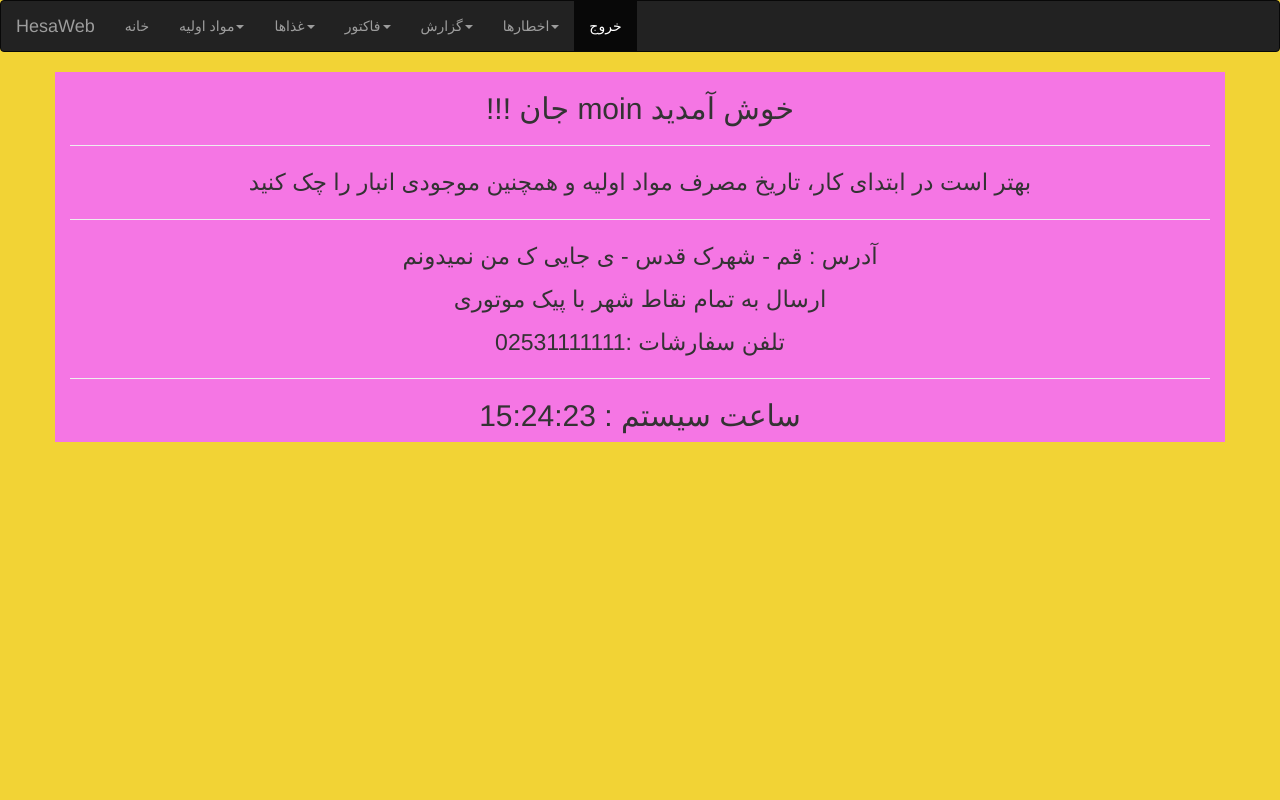
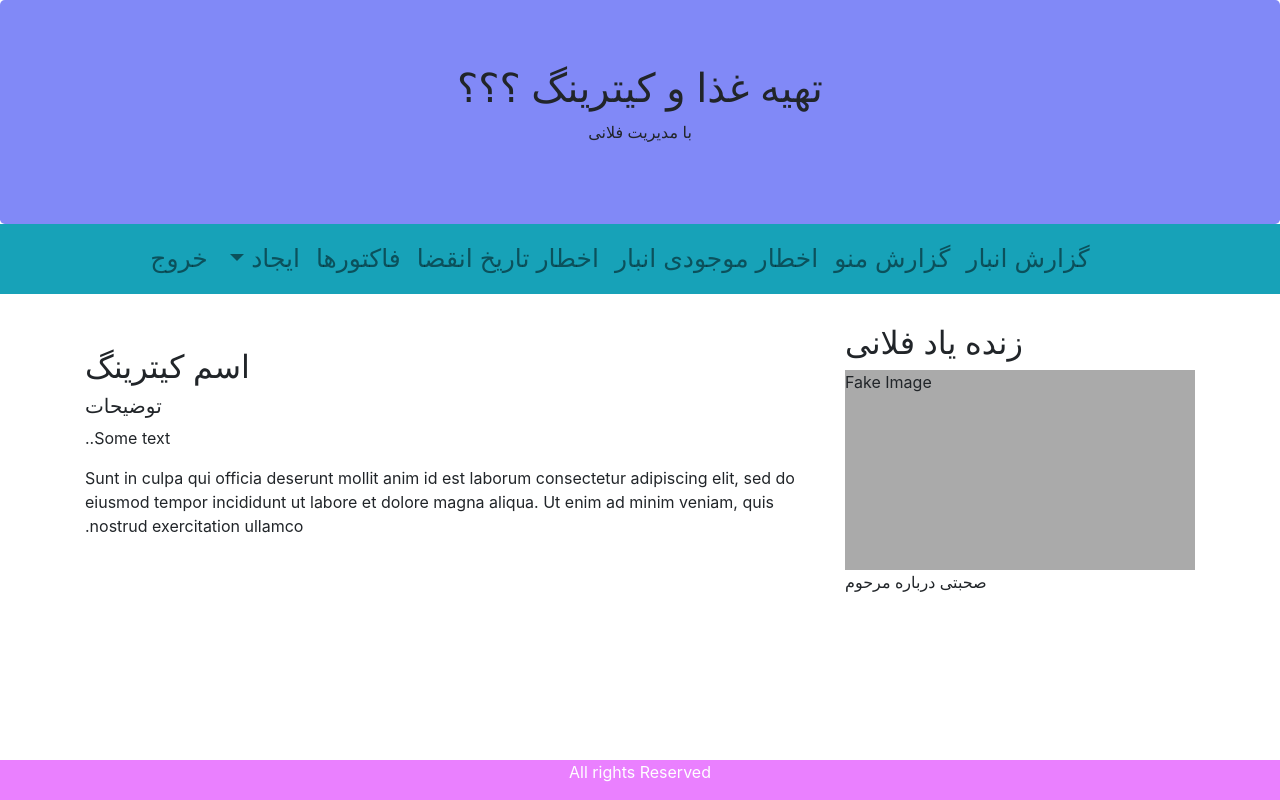
Before and after one commit to MoinHosseini/ahmadreza, a Django app: page / in a window 1280 px wide. Run offline with Django 3.2, Linux system fonts and the light colour scheme; a user stored in the database is signed in; some libraries are stand-ins or nearby versions.

Commit message:
new homepage

```diff
--- a/templates/base.html
+++ b/templates/base.html
@@ -1,5 +1,5 @@
 <!DOCTYPE html>
-<html lang=“fa” dir=“rtl”>
+<html lang='fa' dir='rtl'>
   <head>
     <meta charset="UTF-8">
     <meta name="viewport" content="width=device-width, initial-scale=1.0">
@@ -65,7 +65,8 @@
               <li><a href="/notif/date">تاریخ انقضا مواد اولیه</a></li>
             </ul>
           </li>
-          <li class="active"><a href="{% url 'logout' %}">خروج</a></li>
+          <li class="active"><a href="{% url 'logout' %}">خروج</a>
+          </li>
         </ul>
       </div>
     </nav>
--- a/templates/homepage.html
+++ b/templates/homepage.html
@@ -1,36 +1,107 @@
-{% extends 'base.html' %}
-<{% block title %}
-خانه
-{% endblock title %}
-{% block style %}
-.container{
-  background-color: #f576e4 ;
+<!DOCTYPE html>
+<html lang="fa" dir="rtl">
+  <head>
+    <title>Bootstrap 4 Website Example</title>
+    <meta charset="utf-8">
+    <meta name="viewport" content="width=device-width, initial-scale=1">
+    <link rel="stylesheet" href="https://cdn.jsdelivr.net/npm/bootstrap@4.6.2/dist/css/bootstrap.min.css">
+    <script src="https://cdn.jsdelivr.net/npm/jquery@3.6.1/dist/jquery.slim.min.js"></script>
+    <script src="https://cdn.jsdelivr.net/npm/popper.js@1.16.1/dist/umd/popper.min.js"></script>
+    <script src="https://cdn.jsdelivr.net/npm/bootstrap@4.6.2/dist/js/bootstrap.bundle.min.js"></script>
+    <style>
+      .footer {
+        position: fixed;
+        left: 0;
+        bottom: 0;
+        width: 100%;
+        background-color: #ea80ff;
+        color: white;
+        text-align: center;
+     }
+      .fakeimg {
+    height: 200px;
+    background: #aaa;
+  }
+  #heade{
+    background: #8189f7;
+  }
+.dropdown-menu{
+  font-size: 18px;
 }
-.home{
-  text-align : center;
-  font-size:30px;
-}
-body{
-  background-color: #f2d335 ;
+.nav-link{
+  font-size: 25px;
 }
 
-p{
-  text-align : center;
-  font-size:23px;
+.navbar a:hover {
+  background-color: #a5e8b7;
 }
-{% endblock style %}
+
+  </style>
+</head>
+<body>
 
 
-{% block body %}
-  <div class="container">
-    <h3 class="home"> !!! جان {{user}} خوش آمدید</h3>
-    <hr>
-    <p>بهتر است در ابتدای کار، تاریخ مصرف مواد اولیه و همچنین موجودی انبار را چک کنید</p>
-    <hr>
-    <p>آدرس : قم - شهرک قدس - ی جایی ک من نمیدونم</p>
-    <p>ارسال به تمام نقاط شهر با پیک موتوری</p>
-    <p>تلفن سفارشات :02531111111</p>
-    <hr>
-    <h2 class="home"> {% now "G:i:s " %} : ساعت سیستم </h2>
+<div id = "heade" class="jumbotron text-center" style="margin-bottom:0">
+  <h1>تهیه غذا و کیترینگ ؟؟؟</h1>
+  <p>با مدیریت فلانی</p>
+</div>
+
+<nav class="navbar navbar-expand-md navbar-light bg-info nav-fill w-100">
+  <ul class="navbar-nav mx-auto">
+    <li class="nav-item text-center">
+      <a class="nav-link" href="/report/material">گزارش انبار</a>
+    </li>
+    <li class="nav-item text-center">
+      <a class="nav-link" href="/report/kala">گزارش منو</a>
+    </li>
+    <li class="nav-item text-center">
+      <a class="nav-link" href="/notif/value">اخطار موجودی انبار</a>
+    </li>
+    <li class="nav-item text-center">
+      <a class="nav-link" href="/notif/date">اخطار تاریخ انقضا</a>
+    </li>
+    <li class="nav-item text-center">
+      <a class="nav-link" href="/addtofactor">فاکتورها</a>
+    </li>
+    <li class="nav-item dropdown text-center">
+      <a class="nav-link dropdown-toggle" href="http://example.com" id="navbarDropdownMenuLink"
+       data-toggle="dropdown" aria-haspopup="true" aria-expanded="false">
+       ایجاد
+      </a>
+      <div class="dropdown-menu" aria-labelledby="navbarDropdownMenuLink">
+        <a class="dropdown-item" href="/add">ماده اولیه</a>
+        <a class="dropdown-item" href="/create">غذا</a>
+        <a class="dropdown-item" href="/addtofactor">فاکتور</a>
+      </div>
+    </li>
+  </li>
+  <li class="nav-item text-center">
+    <a class="nav-link" href="/logout">خروج</a>
+  </li>
+  </ul>
+</nav>
+
+<div class="container" style="margin-top:30px">
+  <div class="row">
+    <div class="col-sm-4">
+      <h2>زنده یاد فلانی</h2>
+      <div class="fakeimg">Fake Image</div>
+      <p>صحبتی درباره مرحوم</p>
+      <hr class="d-sm-none">
+    </div>
+    <div class="col-sm-8">
+      <br>
+      <h2>اسم کیترینگ</h2>
+      <h5>توضیحات</h5>
+      <p>Some text..</p>
+      <p>Sunt in culpa qui officia deserunt mollit anim id est laborum consectetur adipiscing elit, sed do eiusmod tempor incididunt ut labore et dolore magna aliqua. Ut enim ad minim veniam, quis nostrud exercitation ullamco.</p>
+    </div>
   </div>
-{% endblock body %}
+</div>
+
+<div class="footer">
+  <p>All rights Reserved</p>
+</div>
+
+</body>
+</html>
```
Also changed, not shown: db.sqlite3.
